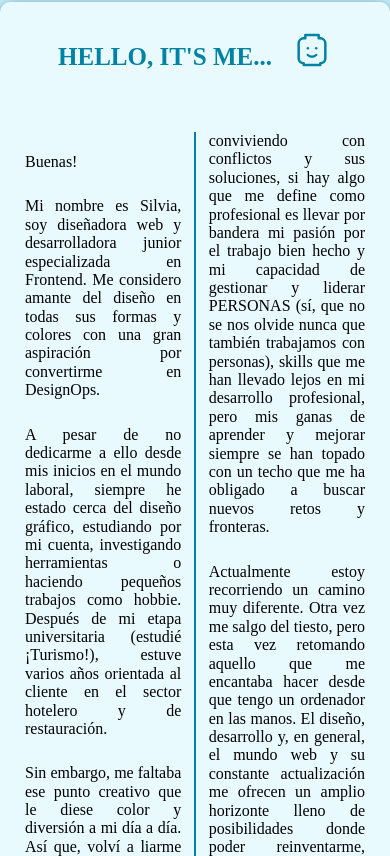
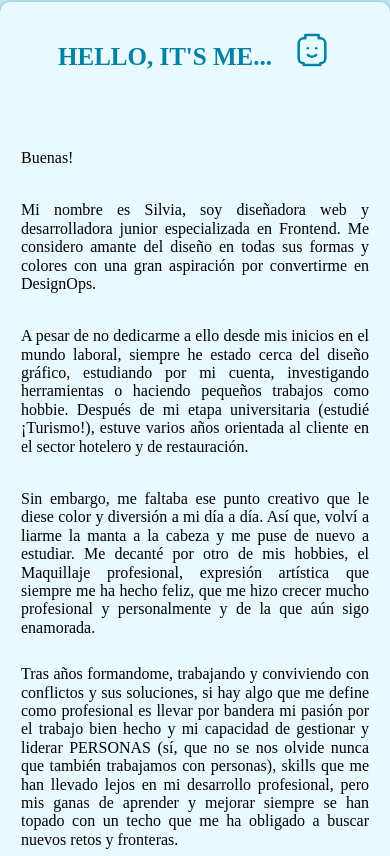
Before and after one commit to Silvia-quint/portfolio-web, a website built with Vite: page src/sobre-mi.html in a window 390 px wide. Shown: the part 596-1452 px from the top of the page. Built offline with nearby package versions, Linux system fonts and the light colour scheme; a web font is replaced by a local one.

Commit message:
fix responsive problems in 'sobre-mi' page

```diff
--- a/src/index.css
+++ b/src/index.css
@@ -398,6 +398,20 @@ h1,h2,h3{
     font-size: 1rem;
 }
 
+@media (max-width: 812px) {
+    .paragraph-columns{
+        display: flex;
+        flex-direction: column;
+        text-align:justify;
+    }
+    .paragraph-columns p{
+        padding: 1px;
+    }
+    .paragraph-5{
+        margin-top: 10px;
+    }
+}
+
 /*HTML - PROYECTOS -> ESTILOS*/
 /*Caja .proyectos*/
 .presentacion-proyectos{
```
